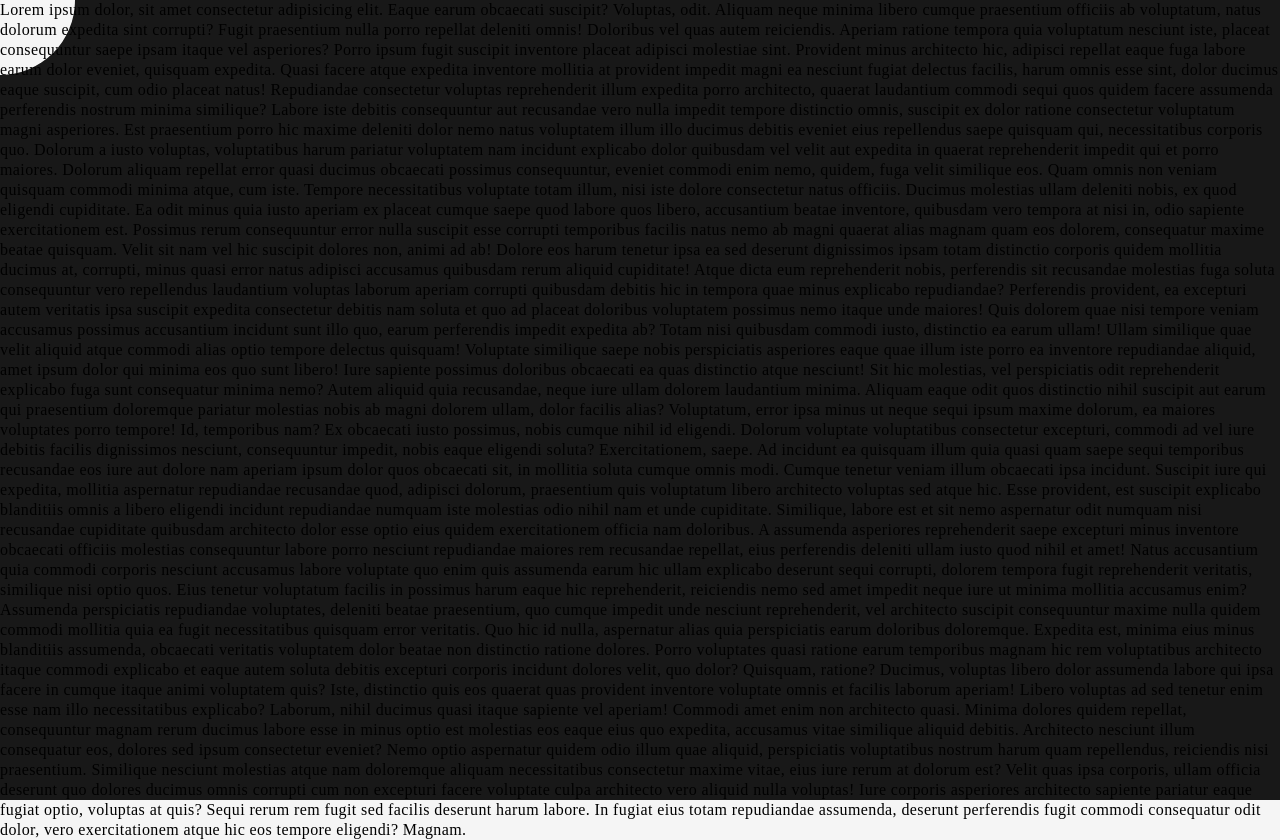
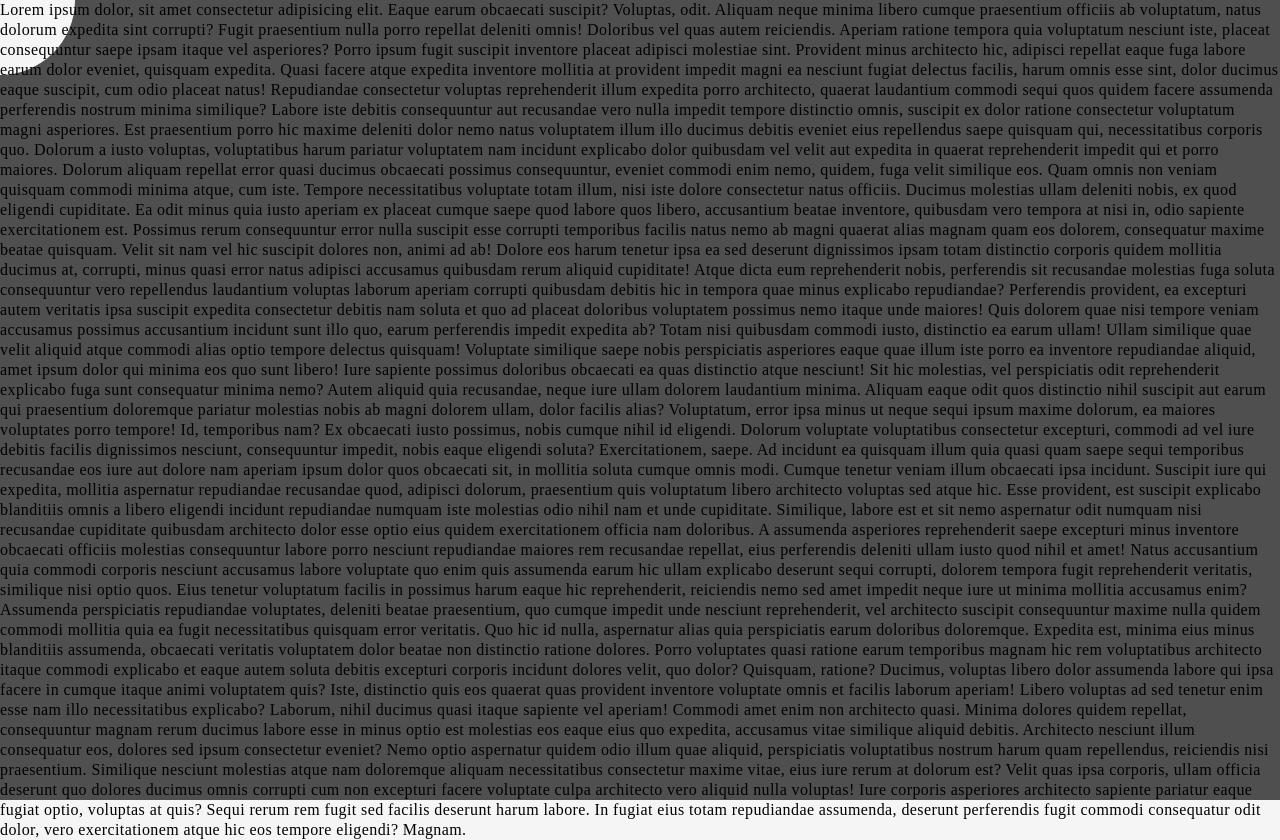
Before and after one commit to MhammedAshfaq/Mouse-Pointer-Highlighter, a plain HTML site: page index.html in a window 1280 px wide. Drawn offline with Linux system fonts and the light colour scheme.

Commit message:
CSS file modified

```diff
--- a/style.css
+++ b/style.css
@@ -12,7 +12,7 @@
 .mouse_hightliter_extention{
     width: 100%;
     height: 100vh;
-    background-color: rgba(0, 0, 0, 0.9);
+    background-color: rgba(0, 0, 0, 0.678);
     position: fixed;
     left: 0;
     right: 0;
```
